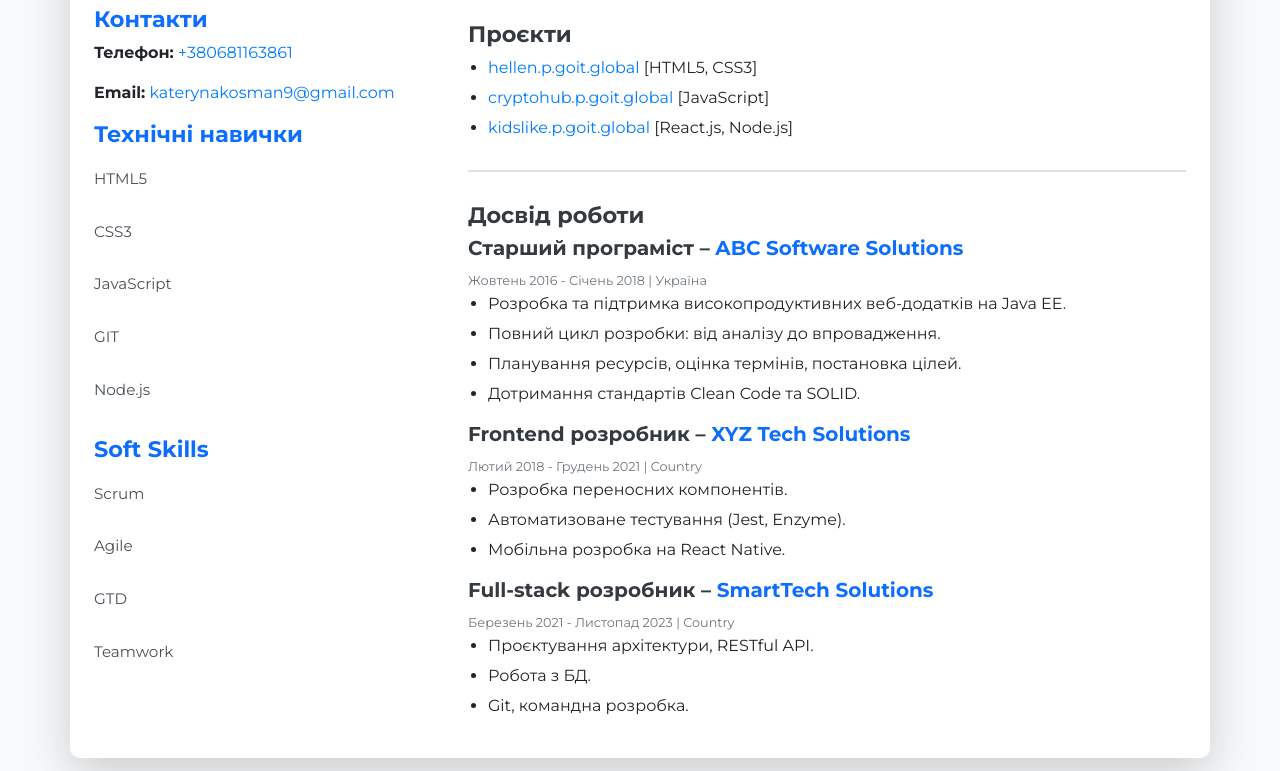
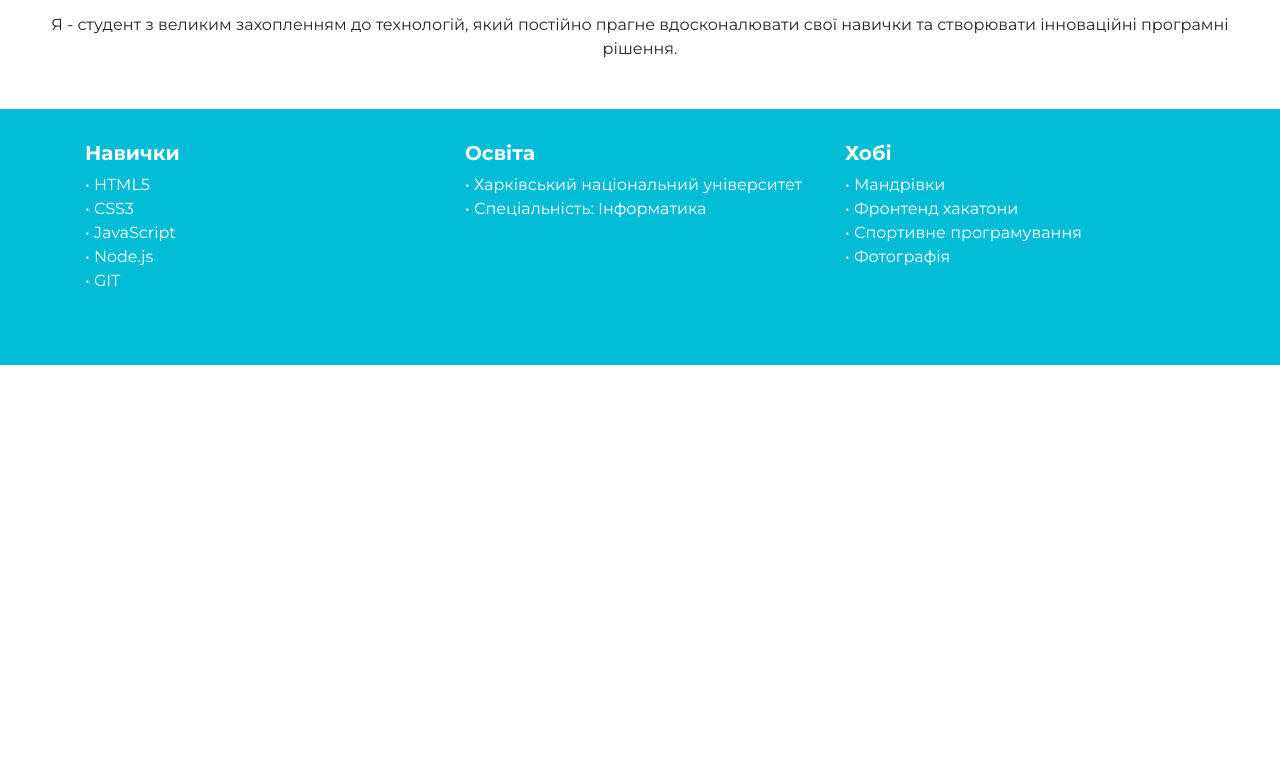
Before and after one commit to kateryna874/pr7, a plain HTML site: page index.html in a window 1280 px wide. Shown: the part 297-1068 px from the top of the page. After the commit the page ends 800 px from the top, so only its background shows below. Drawn offline with nearby package versions, Linux system fonts and the light colour scheme.

Commit message:
git commit -m "first commit"

```diff
--- a/index.html
+++ b/index.html
@@ -1,115 +1,95 @@
 <!DOCTYPE html>
 <html lang="uk">
 <head>
-  <meta charset="UTF-8" />
-  <meta name="viewport" content="width=device-width, initial-scale=1.0" />
-  <title>Про себе - Kateryna Kosman</title>
+  <meta charset="UTF-8">
+  <meta name="viewport" content="width=device-width, initial-scale=1">
+  <title>Про себе – Kateryna Kosman</title>
+  <link rel="stylesheet" href="https://stackpath.bootstrapcdn.com/bootstrap/4.5.2/css/bootstrap.min.css">
+  <link href="https://fonts.googleapis.com/css2?family=Montserrat:wght@400;700&display=swap" rel="stylesheet">
+  <style>
+    body {
+      font-family: 'Montserrat', sans-serif;
+    }
+    .intro-section {
+      text-align: center;
+      padding: 2rem;
+    }
+    .profile-img {
+      width: 120px;
+      height: 120px;
+      border-radius: 50%;
+      object-fit: cover;
+      margin-bottom: 1rem;
+    }
+    .footer-section {
+      background-color: #00bcd4;
+      color: white;
+      padding: 2rem 1rem;
+    }
+    .footer-section h5 {
+      font-weight: bold;
+    }
+    .footer-section ul {
+      list-style: none;
+      padding-left: 0;
+    }
+    .footer-section ul li::before {
+      content: "• ";
+    }
+  </style>
+</head>
+<body>
 
-  <!-- Bootstrap 4 CDN -->
-  <link
-    rel="stylesheet"
-    href="https://stackpath.bootstrapcdn.com/bootstrap/4.5.2/css/bootstrap.min.css"
-  />
-  <!-- Google Fonts -->
-  <link
-    href="https://fonts.googleapis.com/css2?family=Montserrat:wght@400;700&display=swap"
-    rel="stylesheet"
-  />
-  <!-- Custom CSS -->
-  <link rel="stylesheet" href="css/styles.css" />
-</head>
-<body class="bg-light py-4">
+  <!-- Навігація -->
+  <nav class="navbar navbar-expand-lg navbar-light bg-light justify-content-center">
+    <ul class="navbar-nav">
+      <li class="nav-item px-3"><a class="nav-link" href="#">Про мене</a></li>
+      <li class="nav-item px-3"><a class="nav-link" href="#">Проекти</a></li>
+      <li class="nav-item px-3"><a class="nav-link" href="#">Контакти</a></li>
+    </ul>
+  </nav>
 
-  <div class="container bg-white shadow-lg p-4">
-    <div class="row">
-      <!-- Sidebar -->
-      <aside class="col-md-4 mb-4 mb-md-0">
-        <img src="my.jpg" alt="My photo" class="img-fluid mb-4 rounded">
-        <div>
-          <h3 class="text-primary">Контакти</h3>
-          <p><strong>Телефон:</strong> <a href="tel:+380681163861">+380681163861</a></p>
-          <p><strong>Email:</strong> <a href="mailto:katerynakosman9@gmail.com">katerynakosman9@gmail.com</a></p>
-        </div>
-        <div>
-          <h3 class="text-primary">Технічні навички</h3>
-          <ul class="list-group list-group-flush">
-            <li class="list-group-item">HTML5</li>
-            <li class="list-group-item">CSS3</li>
-            <li class="list-group-item">JavaScript</li>
-            <li class="list-group-item">GIT</li>
-            <li class="list-group-item">Node.js</li>
+  <!-- Вступна секція -->
+  <div class="intro-section">
+    <img src="my.jpg" alt="Фото Kateryna Kosman" class="profile-img">
+    <h2>Kateryna Kosman</h2>
+    <p class="text-muted font-italic">Full-stack розробник</p>
+    <p>Я - студент з великим захопленням до технологій, який постійно прагне вдосконалювати свої навички та створювати інноваційні програмні рішення.</p>
+  </div>
+
+  <!-- Нижня секція -->
+  <div class="footer-section">
+    <div class="container">
+      <div class="row text-center text-md-left">
+        <div class="col-md-4 mb-4">
+          <h5>Навички</h5>
+          <ul>
+            <li>HTML5</li>
+            <li>CSS3</li>
+            <li>JavaScript</li>
+            <li>Node.js</li>
+            <li>GIT</li>
           </ul>
         </div>
-        <div class="mt-3">
-          <h3 class="text-primary">Soft Skills</h3>
-          <ul class="list-group list-group-flush">
-            <li class="list-group-item">Scrum</li>
-            <li class="list-group-item">Agile</li>
-            <li class="list-group-item">GTD</li>
-            <li class="list-group-item">Teamwork</li>
+        <div class="col-md-4 mb-4">
+          <h5>Освіта</h5>
+          <ul>
+            <li>Харківський національний університет</li>
+            <li>Спеціальність: Інформатика</li>
           </ul>
         </div>
-      </aside>
-
-      <!-- Main content -->
-      <main class="col-md-8">
-        <h2 class="text-secondary">Студент</h2>
-        <h1 class="display-4 font-weight-bold">Kateryna Kosman</h1>
-        <p class="lead">Я - студент з великим захопленням до технологій, який постійно прагне вдосконалювати свої навички та створювати інноваційні програмні рішення.</p>
-
-        <hr>
-
-        <section>
-          <h3>Проєкти</h3>
+        <div class="col-md-4 mb-4">
+          <h5>Хобі</h5>
           <ul>
-            <li><a href="https://hellen.p.goit.global/" target="_blank">hellen.p.goit.global</a> [HTML5, CSS3]</li>
-            <li><a href="https://cryptohub.p.goit.global/" target="_blank">cryptohub.p.goit.global</a> [JavaScript]</li>
-            <li><a href="https://kidslike.p.goit.global/" target="_blank">kidslike.p.goit.global</a> [React.js, Node.js]</li>
+            <li>Мандрівки</li>
+            <li>Фронтенд хакатони</li>
+            <li>Спортивне програмування</li>
+            <li>Фотографія</li>
           </ul>
-        </section>
-
-        <hr>
-
-        <section>
-          <h3>Досвід роботи</h3>
-
-          <div class="mb-3">
-            <h5>Старший програміст – <span class="text-primary">ABC Software Solutions</span></h5>
-            <small class="text-muted">Жовтень 2016 - Січень 2018 | Україна</small>
-            <ul>
-              <li>Розробка та підтримка високопродуктивних веб-додатків на Java EE.</li>
-              <li>Повний цикл розробки: від аналізу до впровадження.</li>
-              <li>Планування ресурсів, оцінка термінів, постановка цілей.</li>
-              <li>Дотримання стандартів Clean Code та SOLID.</li>
-            </ul>
-          </div>
-
-          <div class="mb-3">
-            <h5>Frontend розробник – <span class="text-primary">XYZ Tech Solutions</span></h5>
-            <small class="text-muted">Лютий 2018 - Грудень 2021 | Country</small>
-            <ul>
-              <li>Розробка переносних компонентів.</li>
-              <li>Автоматизоване тестування (Jest, Enzyme).</li>
-              <li>Мобільна розробка на React Native.</li>
-            </ul>
-          </div>
-
-          <div>
-            <h5>Full-stack розробник – <span class="text-primary">SmartTech Solutions</span></h5>
-            <small class="text-muted">Березень 2021 - Листопад 2023 | Country</small>
-            <ul>
-              <li>Проєктування архітектури, RESTful API.</li>
-              <li>Робота з БД.</li>
-              <li>Git, командна розробка.</li>
-            </ul>
-          </div>
-        </section>
-      </main>
+        </div>
+      </div>
     </div>
   </div>
 
-  <!-- Bootstrap JS -->
-  <script src="https://code.jquery.com/jquery-3.5.1.slim.min.js"></script>
-  <script src="https://cdn.jsdelivr.net/npm/bootstrap@4.5.2/dist/js/bootstrap.bundle.min.js"></script>
 </body>
 </html>
```
